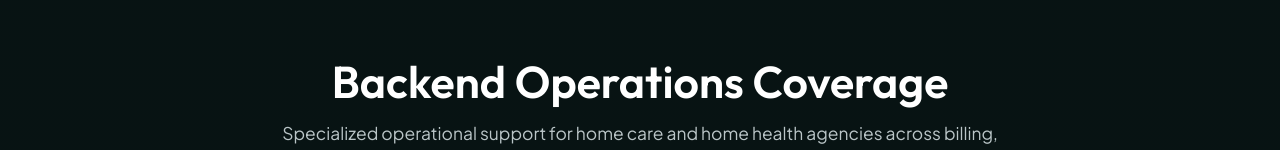
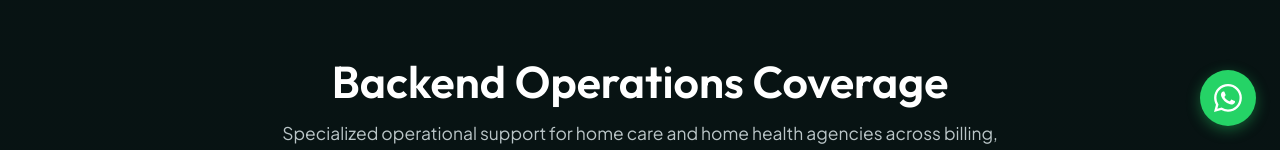
Before and after one commit to mtahaarif/A-T-Nexus-, a Next.js app: page /home-health-care-operations in a window 1280 px wide. Shown: the part 650-800 px from the top of the page. Built offline with nearby package versions, Linux system fonts and the light colour scheme.

Commit message:
Added the WhatsApp Button in bottom left corner of the pages

```diff
--- a/src/app/layout.tsx
+++ b/src/app/layout.tsx
@@ -1,6 +1,7 @@
 import type { Metadata } from "next";
 import { Outfit } from "next/font/google";
 import "./globals.css";
+import WhatsAppButton from "@/components/WhatsAppButton"; // 1. Added Import
 
 const outfit = Outfit({
   subsets: ["latin"],
@@ -29,7 +30,10 @@
 }>) {
   return (
     <html lang="en" className={outfit.variable}>
-      <body className="atnexus-body">{children}</body>
+      <body className="atnexus-body">
+        {children}
+        <WhatsAppButton /> {/* 2. Added Component */}
+      </body>
     </html>
   );
 }
--- /dev/null
+++ b/src/components/WhatsAppButton.tsx
@@ -0,0 +1,38 @@
+export default function WhatsAppButton() {
+  const phoneNumber = "14693673215";
+  const whatsappUrl = `https://wa.me/${phoneNumber}`;
+
+  return (
+    <a
+      href={whatsappUrl}
+      target="_blank"
+      rel="noopener noreferrer"
+      aria-label="Chat with us on WhatsApp"
+      style={{
+        position: "fixed",
+        bottom: "24px",
+        right: "24px",
+        zIndex: 99999, /* Ridiculously high z-index */
+        display: "flex",
+        alignItems: "center",
+        justifyContent: "center",
+        width: "56px",
+        height: "56px",
+        backgroundColor: "#25D366",
+        color: "white",
+        borderRadius: "50%",
+        boxShadow: "0 4px 14px 0 rgba(37,211,102,0.39)",
+      }}
+    >
+      <svg
+        xmlns="http://www.w3.org/2000/svg"
+        width="28"
+        height="28"
+        fill="currentColor"
+        viewBox="0 0 16 16"
+      >
+        <path d="M13.601 2.326A7.854 7.854 0 0 0 7.994 0C3.627 0 .068 3.558.064 7.926c0 1.399.366 2.76 1.057 3.965L0 16l4.204-1.102a7.933 7.933 0 0 0 3.79.965h.004c4.368 0 7.926-3.558 7.93-7.93A7.898 7.898 0 0 0 13.6 2.326zM7.994 14.521a6.573 6.573 0 0 1-3.356-.92l-.24-.144-2.494.654.666-2.433-.156-.251a6.56 6.56 0 0 1-1.007-3.505c0-3.626 2.957-6.584 6.591-6.584a6.56 6.56 0 0 1 4.66 1.931 6.557 6.557 0 0 1 1.928 4.66c-.004 3.639-2.961 6.592-6.592 6.592zm3.615-4.934c-.197-.099-1.17-.578-1.353-.646-.182-.065-.315-.099-.445.099-.133.197-.513.646-.627.775-.114.133-.232.148-.43.05-.197-.1-.836-.308-1.592-.985-.59-.525-.985-1.175-1.103-1.372-.114-.198-.011-.304.088-.403.087-.088.197-.232.296-.346.1-.114.133-.198.198-.33.065-.134.034-.248-.015-.347-.05-.099-.445-1.076-.612-1.47-.16-.389-.323-.335-.445-.34-.114-.007-.247-.007-.38-.007a.729.729 0 0 0-.529.247c-.182.198-.691.677-.691 1.654 0 .977.71 1.916.81 2.049.098.133 1.394 2.132 3.383 2.992.47.205.84.326 1.129.418.475.152.904.129 1.246.08.38-.058 1.171-.48 1.338-.943.164-.464.164-.86.114-.943-.049-.084-.182-.133-.38-.232z" />
+      </svg>
+    </a>
+  );
+}
```
